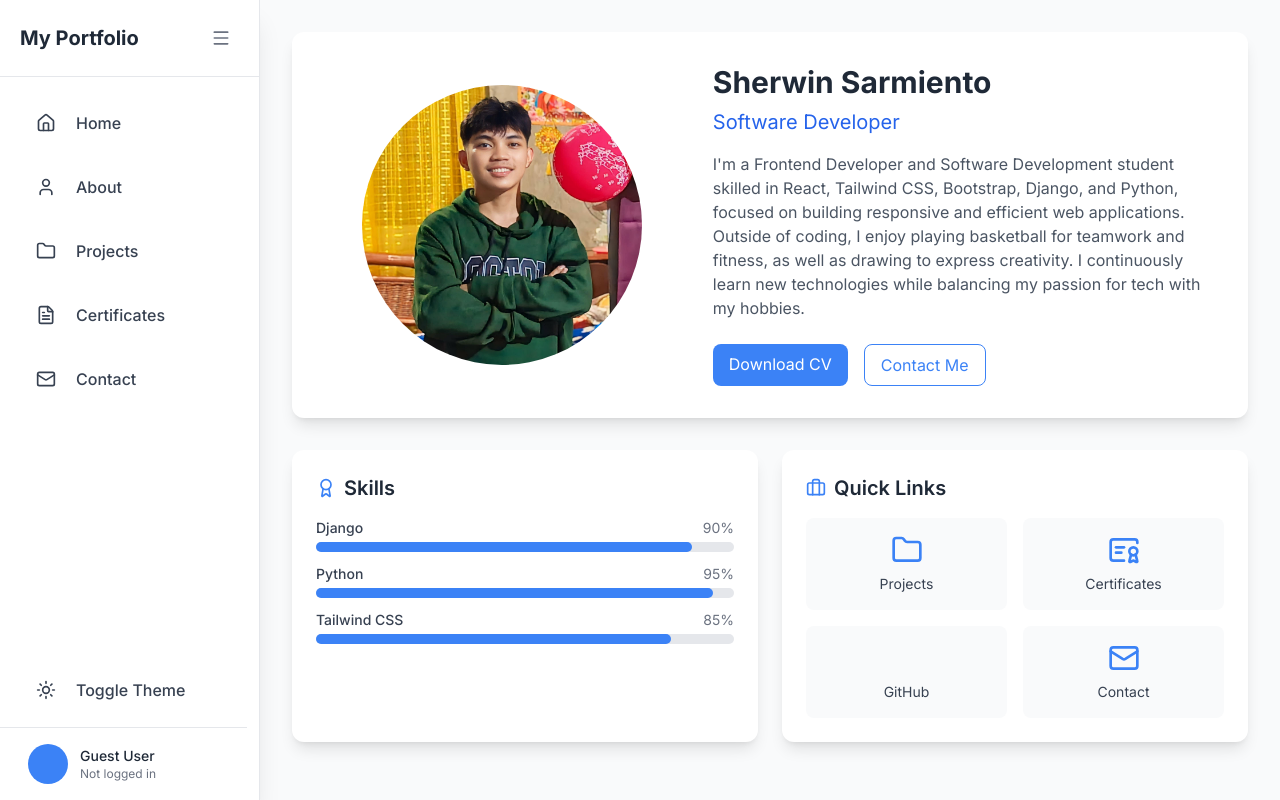
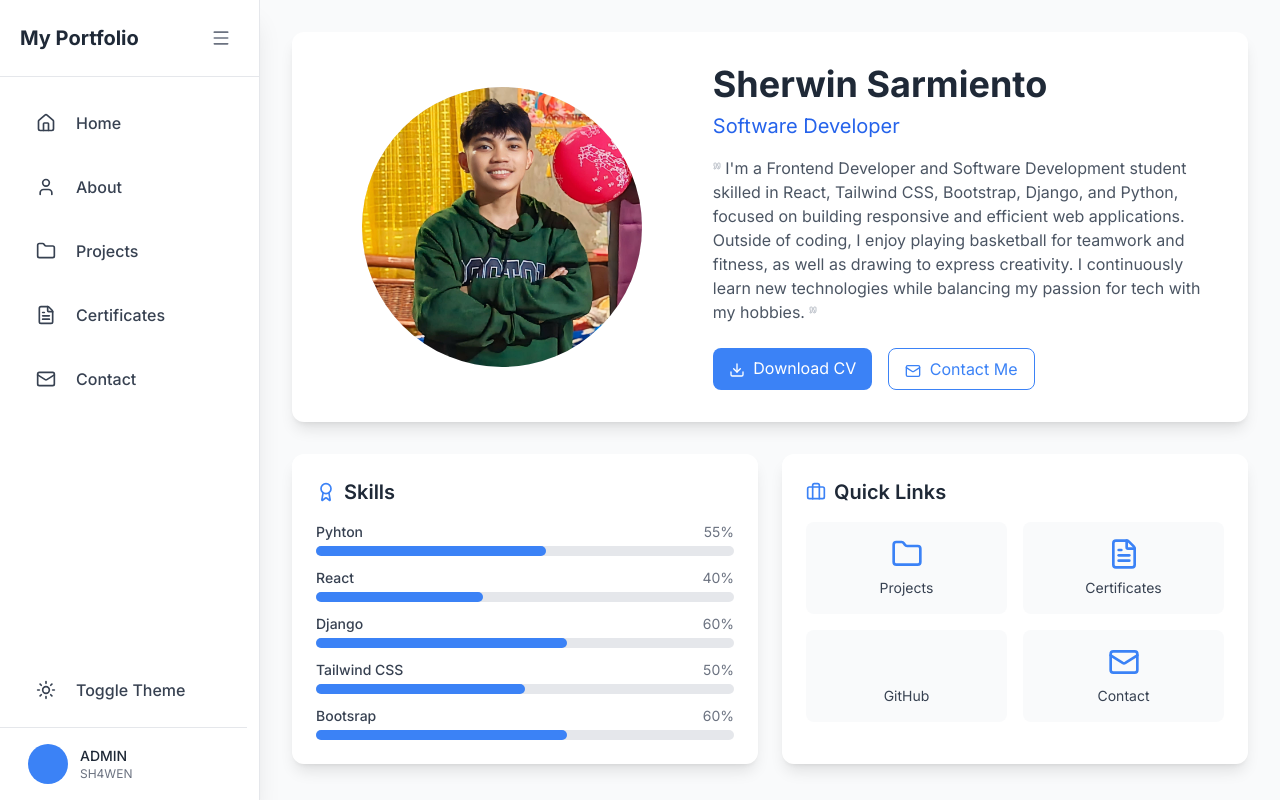
Before and after one commit to SH4WEN/dj-portfolio, a Django app: page / in a window 1280 px wide. Run offline with Django 5.2, Linux system fonts and the light colour scheme; data comes from the database, SQL or seed files in the repository; both versions use the stored data as it was after the commit; some libraries are stand-ins or nearby versions.

Commit message:
day3-addcontactform

```diff
--- a/main/models.py
+++ b/main/models.py
@@ -92,3 +92,15 @@ class WorkExperience(models.Model):
     def __str__(self):
         status = "Present" if self.currently_working else self.end_date.strftime("%Y") if self.end_date else ""
         return f"{self.position} at {self.company} ({self.start_date.year} - {status})"
+
+
+class Skill(models.Model):
+    name = models.CharField(max_length=50)
+    percentage = models.PositiveIntegerField(default=0, help_text="Percentage value (0-100)")
+    order = models.PositiveIntegerField(default=0, help_text="Order in which skills appear")
+
+    class Meta:
+        ordering = ['order']
+
+    def __str__(self):
+        return f"{self.name} ({self.percentage}%)"
--- a/main/templates/main/base.html
+++ b/main/templates/main/base.html
@@ -1,8 +1,12 @@
+{% load static %}
+
 <!DOCTYPE html>
 <html lang="en">
   <head>
     <meta charset="UTF-8" />
     <meta name="viewport" content="width=device-width, initial-scale=1.0" />
+    <link rel="icon" href="{% static '/main/static/main/favicon-32x32.png'%}" type="image/x-icon">
+
     <title>My Portfolio</title>
     <!-- Tailwind CSS v4.1 via CDN -->
     <script src="https://cdn.tailwindcss.com?plugins=forms,typography,aspect-ratio,line-clamp"></script>
@@ -10,6 +14,7 @@
     <script src="https://unpkg.com/lucide@latest"></script>
     <script>
       tailwind.config = {
+
         darkMode: "class",
         theme: {
           extend: {
@@ -257,12 +262,12 @@
               <!--  -->
               {{ user.get_full_name|default:user.username }}
               <!--  -->
-              {% else %} Guest User {% endif %}
+              {% else %} ADMIN {% endif %}
             </p>
             <p class="text-xs text-gray-500 dark:text-gray-400">
               {% if user.is_authenticated %} {{ user.email }}
               <!--  -->
-              {% else %} Not logged in {% endif %}
+              {% else %} SH4WEN {% endif %}
             </p>
           </div>
         </div>
--- a/main/templates/main/home.html
+++ b/main/templates/main/home.html
@@ -1,4 +1,5 @@
-{% extends "main/base.html" %} {% block content %}
+{% extends "main/base.html" %} {% block content %} {% load static %}
+<!--  -->
 <div class="max-w-8xl mx-auto">
   {% with profile=profiles.first %}
   <!-- Profile Section -->
@@ -26,22 +27,36 @@
       <!-- Profile Info - Takes remaining 60% -->
       <div class="w-full md:w-3/5 md:pl-6 lg:pl-8 text-center md:text-left">
         <h1
-          class="text-2xl sm:text-3xl font-bold text-gray-800 dark:text-white mb-2"
+          class="text-3xl sm:text-4xl font-bold text-gray-800 dark:text-white mb-2 animate-fade-in-up"
+          style="animation-delay: 0.1s"
         >
+          <!-- <i data-lucide="user" class="w-8 h-8 inline-block"></i> -->
           {{ profile.name }}
         </h1>
         <h2
-          class="text-lg sm:text-xl text-primary-600 dark:text-primary-400 mb-3 sm:mb-4"
+          class="text-lg sm:text-xl text-primary-600 dark:text-primary-400 mb-3 sm:mb-4 animate-fade-in-up"
+          style="animation-delay: 0.2s"
         >
+          <!-- <i data-lucide="briefcase" class="w-5 h-5 inline-block mr-2"></i> -->
           {{ profile.title }}
         </h2>
         <p
-          class="text-sm sm:text-base text-gray-600 dark:text-gray-300 mb-4 sm:mb-6"
+          class="text-sm sm:text-base text-gray-600 dark:text-gray-300 mb-4 sm:mb-6 animate-fade-in-up"
+          style="animation-delay: 0.3s"
         >
+          <i
+            data-lucide="quote"
+            class="w-2 h-2 mb-2 inline-block text-gray-400"
+          ></i>
           {{ profile.bio }}
+          <i
+            data-lucide="quote"
+            class="w-2 h-2 mb-2 inline-block text-gray-400"
+          ></i>
         </p>
         <div
-          class="flex flex-col sm:flex-row justify-center md:justify-start space-y-3 sm:space-y-0 sm:space-x-4"
+          class="flex flex-col sm:flex-row justify-center md:justify-start space-y-3 sm:space-y-0 sm:space-x-4 animate-fade-in-up"
+          style="animation-delay: 0.4s"
         >
           {% if profile.cv %}
           <a
@@ -49,6 +64,7 @@
             class="px-4 py-2 bg-primary-500 text-white rounded-lg hover:bg-primary-600 transition-colors text-sm sm:text-base"
             download
           >
+            <i data-lucide="download" class="w-4 h-4 inline-block mr-1"></i>
             Download CV
           </a>
           {% endif %}
@@ -56,6 +72,7 @@
             href="{% url 'contact' %}"
             class="px-4 py-2 border border-primary-500 text-primary-500 dark:text-primary-400 rounded-lg hover:bg-primary-50 dark:hover:bg-gray-700 transition-colors text-sm sm:text-base"
           >
+            <i data-lucide="mail" class="w-4 h-4 inline-block mr-1"></i>
             Contact Me
           </a>
         </div>
@@ -66,7 +83,10 @@
   <!-- Skills and Quick Links -->
   <div class="grid grid-cols-1 md:grid-cols-2 gap-4 sm:gap-6">
     <!-- Skills Card -->
-    <div class="bg-white dark:bg-gray-800 rounded-xl shadow-lg p-4 sm:p-6">
+    <div
+      class="bg-white dark:bg-gray-800 rounded-xl shadow-lg p-4 sm:p-6 animate-fade-in-up"
+      style="animation-delay: 0.5s"
+    >
       <h3
         class="text-lg sm:text-xl font-semibold text-gray-800 dark:text-white mb-3 sm:mb-4 flex items-center"
       >
@@ -77,62 +97,36 @@
         Skills
       </h3>
       <div class="space-y-2 sm:space-y-3">
+        {% for skill in skills %}
         <div>
           <div class="flex justify-between mb-1">
             <span
               class="text-xs sm:text-sm font-medium text-gray-700 dark:text-gray-300"
-              >Django</span
             >
-            <span class="text-xs sm:text-sm text-gray-500">90%</span>
+              {{ skill.name }}
+            </span>
+            <span class="text-xs sm:text-sm text-gray-500"
+              >{{ skill.percentage }}%</span
+            >
           </div>
           <div
             class="w-full bg-gray-200 rounded-full h-2 sm:h-2.5 dark:bg-gray-700"
           >
             <div
               class="bg-primary-500 h-2 sm:h-2.5 rounded-full"
-              style="width: 90%"
+              style="width: {{ skill.percentage }}%"
             ></div>
           </div>
         </div>
-        <div>
-          <div class="flex justify-between mb-1">
-            <span
-              class="text-xs sm:text-sm font-medium text-gray-700 dark:text-gray-300"
-              >Python</span
-            >
-            <span class="text-xs sm:text-sm text-gray-500">95%</span>
-          </div>
-          <div
-            class="w-full bg-gray-200 rounded-full h-2 sm:h-2.5 dark:bg-gray-700"
-          >
-            <div
-              class="bg-primary-500 h-2 sm:h-2.5 rounded-full"
-              style="width: 95%"
-            ></div>
-          </div>
-        </div>
-        <div>
-          <div class="flex justify-between mb-1">
-            <span
-              class="text-xs sm:text-sm font-medium text-gray-700 dark:text-gray-300"
-              >Tailwind CSS</span
-            >
-            <span class="text-xs sm:text-sm text-gray-500">85%</span>
-          </div>
-          <div
-            class="w-full bg-gray-200 rounded-full h-2 sm:h-2.5 dark:bg-gray-700"
-          >
-            <div
-              class="bg-primary-500 h-2 sm:h-2.5 rounded-full"
-              style="width: 85%"
-            ></div>
-          </div>
-        </div>
+        {% endfor %}
       </div>
     </div>
 
     <!-- Quick Links Card -->
-    <div class="bg-white dark:bg-gray-800 rounded-xl shadow-lg p-4 sm:p-6">
+    <div
+      class="bg-white dark:bg-gray-800 rounded-xl shadow-lg p-4 sm:p-6 animate-fade-in-up"
+      style="animation-delay: 0.6s"
+    >
       <h3
         class="text-lg sm:text-xl font-semibold text-gray-800 dark:text-white mb-3 sm:mb-4 flex items-center"
       >
@@ -160,7 +154,7 @@
           class="p-3 sm:p-4 bg-gray-50 dark:bg-gray-700 rounded-lg hover:bg-gray-100 dark:hover:bg-gray-600 transition-colors flex flex-col items-center"
         >
           <i
-            data-lucide="certificate"
+            data-lucide="file-text"
             class="w-6 h-6 sm:w-8 sm:h-8 text-primary-500 mb-1 sm:mb-2"
           ></i>
           <span class="text-xs sm:text-sm text-gray-700 dark:text-gray-300"
@@ -196,4 +190,21 @@
   </div>
   {% endwith %}
 </div>
+
+<style>
+  @keyframes fadeInUp {
+    from {
+      opacity: 0;
+      transform: translateY(20px);
+    }
+    to {
+      opacity: 1;
+      transform: translateY(0);
+    }
+  }
+  .animate-fade-in-up {
+    animation: fadeInUp 0.6s ease-out forwards;
+    opacity: 0;
+  }
+</style>
 {% endblock %}
--- a/main/views.py
+++ b/main/views.py
@@ -1,9 +1,22 @@
 from django.shortcuts import render
-from .models import About, Profile, Project, Certificate
+from .models import About, Profile, Project, Certificate, Skill
+from django.core.mail import send_mail
+from django.conf import settings
+from django.shortcuts import render, redirect
+from .forms import ContactForm
+from django.contrib import messages
+
+# def home(request):
+#     profile = Profile.objects.first()  # Get the first profile
+#     return render(request, 'main/home.html', {'profiles': Profile.objects.all()})
 
 def home(request):
     profile = Profile.objects.first()  # Get the first profile
-    return render(request, 'main/home.html', {'profiles': Profile.objects.all()})
+    skills = Skill.objects.all().order_by('order')
+    return render(request, 'main/home.html', {
+        'profiles': Profile.objects.all(),
+        'skills': skills
+    })
 
 def about(request):
     try:
@@ -34,4 +47,36 @@ def certificates(request):
         return render(request, 'main/certificates.html', {'certificates': []})
 
 def contact(request):
-    return render(request, 'main/contact.html')
+    if request.method == 'POST':
+        form = ContactForm(request.POST)
+        if form.is_valid():
+            # Get form data
+            name = form.cleaned_data['name']
+            email = form.cleaned_data['email']
+            subject = form.cleaned_data['subject']
+            message = form.cleaned_data['message']
+
+            # Prepare email content
+            email_subject = f"New Contact Form Submission: {subject}"
+            email_message = f"""
+            Name: {name}
+            Email: {email}
+            Subject: {subject}
+            Message: {message}
+            """
+
+            # Send email
+            send_mail(
+                email_subject,
+                email_message,
+                settings.DEFAULT_FROM_EMAIL,
+                [settings.CONTACT_EMAIL],  # Your email where you want to receive messages
+                fail_silently=False,
+            )
+
+            messages.success(request, 'Your message has been sent successfully!')
+            return redirect('contact')
+    else:
+        form = ContactForm()
+
+    return render(request, 'main/contact.html', {'form': form})
```
Also changed, not shown: main/admin.py (+7 -1 lines), main/forms.py (added, +8 -0 lines), main/templates/main/about.html (+21 -1 lines), main/templates/main/contact.html (+34 -3 lines), portfolio_site/settings.py (+10 -0 lines), db.sqlite3, main/migrations/0003_skill.py (added), main/static/main/favicon-32x32.png (added), media/profile_pics/download_9.jpg (added), media/profile_pics/download_9_Ms1EMp0.jpg (added), media/profile_pics/profile2.jpg (added), media/profile_pics/profile2_fdFKJgP.jpg (added), media/profile_pics/profile3.jpg (added), media/profile_pics/profile3_NSUq3wz.jpg (added), 1 more files.
